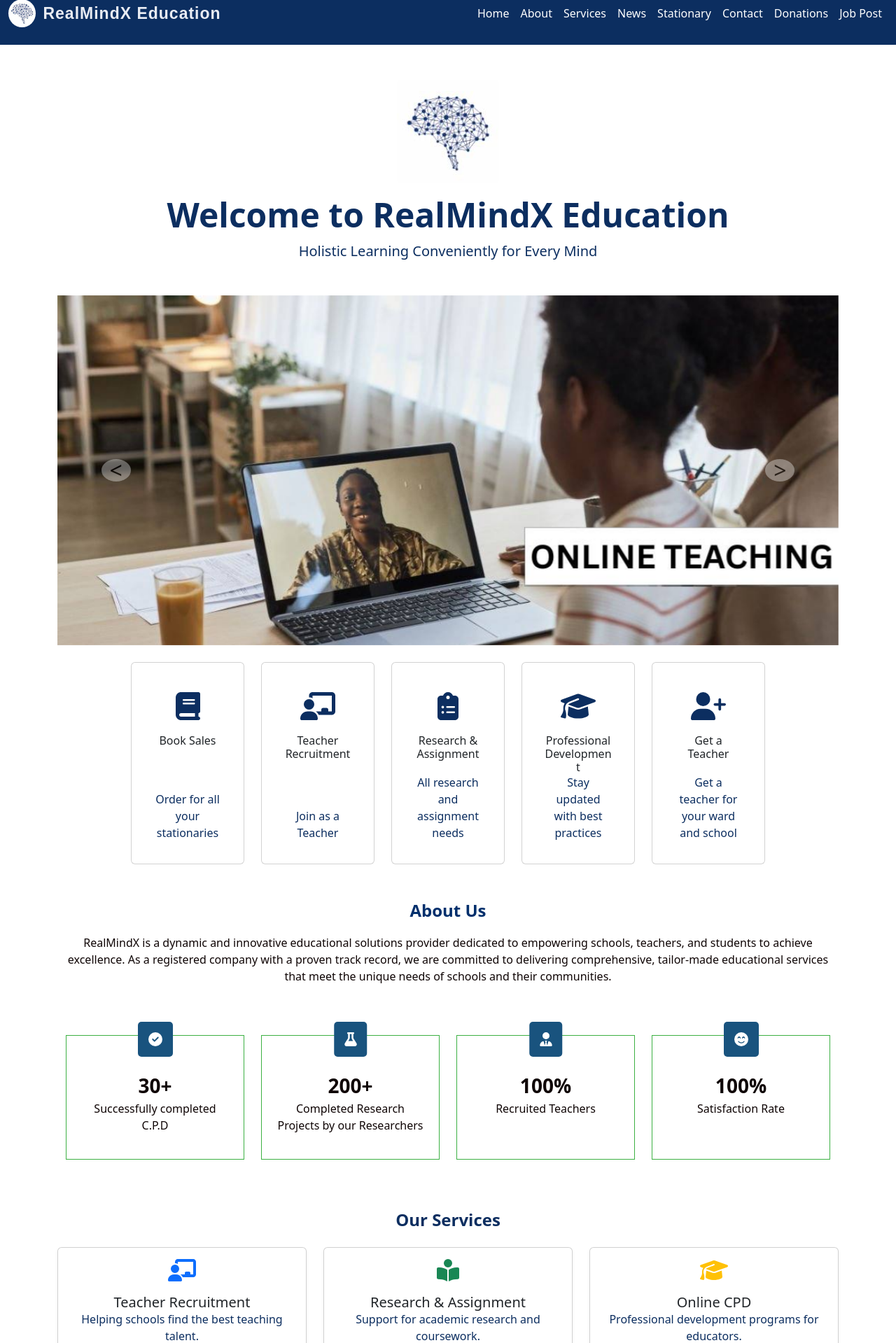
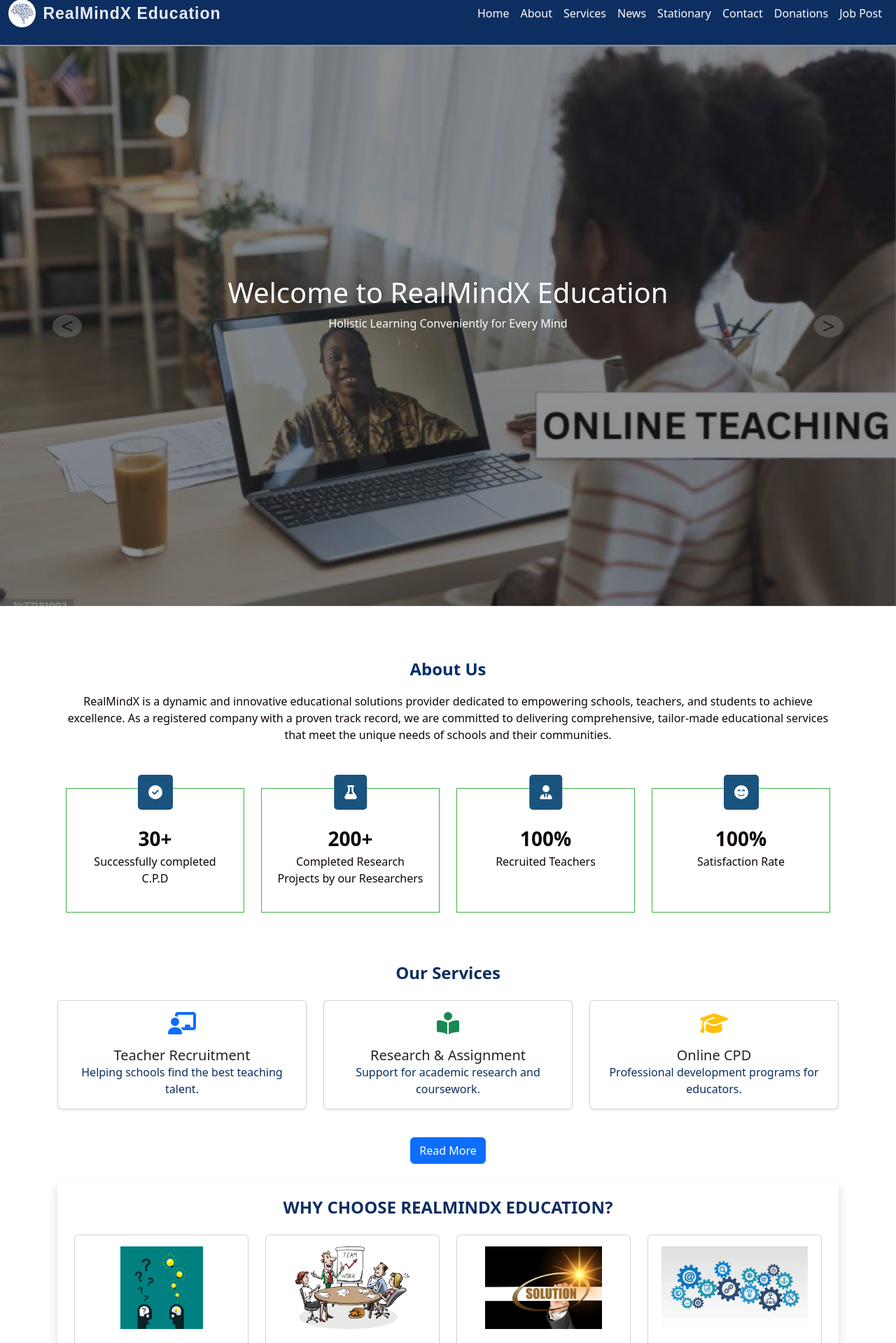
Before and after one commit to EmmanuelDanso1/learning_platform, a Flask app: page / in a window 1280 px wide. Shown: the part 14-1933 px from the top of the page at 70% size. Run offline with Flask 3, Linux system fonts and the light colour scheme; some libraries are stand-ins or nearby versions.

Commit message:
updatd the homepage

```diff
--- a/models.py
+++ b/models.py
@@ -49,5 +49,6 @@ class Application(db.Model):
     status = db.Column(db.String(20), default='under review')  # Default status is 'under review'
     cv = db.Column(db.String(150), nullable=False)
     certificate = db.Column(db.String(150), nullable=False)
+    cover_letter = db.Column(db.String(150), nullable=True)  # Optional upload
     user_id = db.Column(db.Integer, db.ForeignKey('user.id'), nullable=False)
     job_id = db.Column(db.Integer, db.ForeignKey('job_post.id'), nullable=False)
--- a/routes.py
+++ b/routes.py
@@ -309,6 +309,7 @@ def apply(job_id):
     if request.method == 'POST':
         cv = request.files.get('cv')
         certificate = request.files.get('certificate')
+        cover_letter = request.files.get('cover_letter')  # Optional field
 
         if not cv or not allowed_document(cv.filename):
             flash('CV must be a PDF, DOC, or DOCX file.', 'danger')
@@ -326,12 +327,23 @@ def apply(job_id):
         certificate_filename = f"{uuid.uuid4().hex}_{secure_filename(certificate.filename)}"
         certificate.save(os.path.join(app.config['UPLOAD_FOLDER'], certificate_filename))
 
+        # Handle optional cover letter
+        cover_letter_filename = None
+        if cover_letter and cover_letter.filename != '':
+            if not allowed_document(cover_letter.filename):
+                flash('Cover letter must be a PDF, DOC, or DOCX file.', 'danger')
+                return redirect(request.url)
+
+            cover_letter_filename = f"{uuid.uuid4().hex}_{secure_filename(cover_letter.filename)}"
+            cover_letter.save(os.path.join(app.config['UPLOAD_FOLDER'], cover_letter_filename))
+
         # Save application
         new_application = Application(
             date_applied=datetime.now(),
             status='Under review',
             cv=cv_filename,
             certificate=certificate_filename,
+            cover_letter=cover_letter_filename,  # Can be None
             user_id=current_user.id,
             job_id=job_id
         )
--- a/static/main.css
+++ b/static/main.css
@@ -6,9 +6,6 @@ html,body {
   flex-direction: column;
   margin: 0;
   margin-top: 1.0rem;
-  /* overflow: hidden;  */
-  min-height: 100vh;
-
 }
 
 .container{
@@ -93,6 +90,11 @@ html,body {
 .logo-icon {
     width: 80px; /* Adjust based on actual image size */
 }
+/* images carousel at homepage */
+#educationCarousel .carousel-inner img {
+  height: 100vh;
+  object-fit: cover;
+}
 
 /* fit image at latest news */
 .news_img {
@@ -144,11 +146,7 @@ h1, h2, h3, h4{
 .card-text{
   color:#0C2E60;
 }
-/* images carousel at homepage */
-#educationCarousel .carousel-inner img {
-  height: 500px; /* Adjust height as needed */
-  object-fit: cover;
-}
+
 .custom-control {
   font-size: 2rem;
   color: black;
@@ -254,6 +252,20 @@ footer .bottom {
     padding: 0;
   }
 }
+@media (max-width: 768px) {
+  .carousel-caption-wrapper h1 {
+    font-size: 1.3rem;
+  }
+
+  .carousel-caption-wrapper p {
+    font-size: 0.95rem;
+  }
+
+  .carousel-caption-wrapper {
+    top: 60% !important; /* slightly lower */
+    transform: translate(-50%, -50%) !important;
+  }
+}
 
 /* carousel for smaller screens */
 @media (max-width: 576px) {
--- a/templates/apply.html
+++ b/templates/apply.html
@@ -9,9 +9,11 @@
         <label for="certificate">Upload your Certificate (PDF, DOC, DOCX):</label>
         <input type="file" name="certificate" required><br><br>
 
+        <label for="cover_letter">Upload your Cover Letter (optional - PDF, DOC, DOCX):</label>
+        <input type="file" name="cover_letter"><br><br>
+
         <button class="btn btn-primary" type="submit">Submit Application</button>
     </form><br>
 
     <a href="{{ url_for('users_dashboard') }}">Back to Dashboard</a>
-
 {% endblock %}
--- a/templates/home.html
+++ b/templates/home.html
@@ -1,33 +1,35 @@
 {% extends "index.html" %}
 
 {% block title %}Home{% endblock %}
+{% block fullwidth %}
+<!-- Videos Section with Full Background Overlay and Full-Width Carousel -->
+<section class="position-relative w-100 pt-5" style="overflow: hidden;">
+  <!-- Fullscreen Overlay -->
+  <div class="position-absolute top-0 start-0 w-100 h-100 bg-dark bg-opacity-50 z-2"></div>
 
-{% block content %}
-<!-- Hero Banner -->
-<section class="mt-4 mb-5 text-center">
-  <img src="{{ url_for('static', filename='images/brain.jpg') }}" class="img-fluid rounded" alt="Hero Image">
-  <h1 class="display-5 mt-3 fw-bold">Welcome to RealMindX Education</h1>
-  <p class="lead">Holistic Learning Conveniently for Every Mind</p>
-</section>
+  <div class="position-absolute top-50 start-50 translate-middle text-center text-white z-3 carousel-caption-wrapper">
+    <h1 class="text-white">Welcome to RealMindX Education</h1>
+    <p>Holistic Learning Conveniently for Every Mind</p>
+  </div>
 
-<!-- videos Section -->
-<section>
-  <div id="educationCarousel" class="carousel slide" data-bs-ride="carousel">
+
+  <!-- Carousel (Full Width) -->
+  <div id="educationCarousel" class="carousel slide w-100 position-relative z-1" data-bs-ride="carousel">
     <div class="carousel-inner">
       <div class="carousel-item active">
-      <img src="{{url_for('static', filename='images/online_teaching.jpg') }}" class="d-block w-100" alt="Online Teaching">
+        <img src="{{ url_for('static', filename='images/online_teaching.jpg') }}" class="d-block w-100" alt="Online Teaching">
       </div>
       <div class="carousel-item">
         <img src="{{ url_for('static', filename='images/research.jpg') }}" class="d-block w-100" alt="Research">
       </div>
       <div class="carousel-item">
-      <img src="{{ url_for('static', filename='images/teacher_cpd.jpg') }}" class="d-block w-100" alt="teacher_cpd">
+        <img src="{{ url_for('static', filename='images/teacher_cpd.jpg') }}" class="d-block w-100" alt="Teacher CPD">
       </div>
       <div class="carousel-item">
-      <img src="{{ url_for('static', filename='images/teaching jobs.jpg') }}" class="d-block w-100" alt="teaching jobs">
+        <img src="{{ url_for('static', filename='images/teaching jobs.jpg') }}" class="d-block w-100" alt="Teaching Jobs">
       </div>
       <div class="carousel-item">
-      <img src="{{ url_for('static', filename='images/stationery.jpg') }}" class="d-block w-100" alt="stationery">
+        <img src="{{ url_for('static', filename='images/stationery.jpg') }}" class="d-block w-100" alt="Stationery">
       </div>
     </div>
     <button class="carousel-control-prev" type="button" data-bs-target="#educationCarousel" data-bs-slide="prev">
@@ -39,66 +41,11 @@
       <span class="visually-hidden">Next</span>
     </button>
   </div>
-
 </section>
-
-<div class="container py-4">
-  <div class="row g-4 justify-content-center cardd">
-
-    <div class="col-12 col-sm-6 col-md-4 col-lg-2 d-flex">
-      <div class="card text-center p-3 w-100 h-100">
-        <div class="card-body d-flex flex-column">
-          <div class="card-icon"><i class="fas fa-book"></i></div>
-          <h6 class="card-title card-decor">Book Sales</h6>
-          <p class="card-text mt-auto">Order for all your stationaries</p>
-        </div>
-      </div>
-    </div>
-
-    <div class="col-12 col-sm-6 col-md-4 col-lg-2 d-flex">
-      <div class="card text-center p-3 w-100 h-100">
-        <div class="card-body d-flex flex-column">
-          <div class="card-icon"><i class="fas fa-chalkboard-teacher"></i></div>
-          <h6 class="card-title">Teacher Recruitment</h6>
-          <p class="card-text mt-auto">Join as a Teacher</p>
-        </div>
-      </div>
-    </div>
-
-    <div class="col-12 col-sm-6 col-md-4 col-lg-2 d-flex">
-      <div class="card text-center p-3 w-100 h-100">
-        <div class="card-body d-flex flex-column">
-          <div class="card-icon"><i class="fas fa-clipboard-list"></i></div>
-          <h6 class="card-title">Research & Assignment</h6>
-          <p class="card-text mt-auto">All research and assignment needs</p>
-        </div>
-      </div>
-    </div>
-
-    <div class="col-12 col-sm-6 col-md-4 col-lg-2 d-flex">
-      <div class="card text-center p-3 w-100 h-100">
-        <div class="card-body d-flex flex-column">
-          <div class="card-icon"><i class="fas fa-graduation-cap"></i></div>
-          <h6 class="card-title">Professional Development</h6>
-          <p class="card-text mt-auto">Stay updated with best practices</p>
-        </div>
-      </div>
-    </div>
-
-    <div class="col-12 col-sm-6 col-md-4 col-lg-2 d-flex">
-      <div class="card text-center p-3 w-100 h-100">
-        <div class="card-body d-flex flex-column">
-          <div class="card-icon"><i class="fas fa-user-plus"></i></div>
-          <h6 class="card-title">Get a Teacher</h6>
-          <p class="card-text mt-auto">Get a teacher for your ward and school</p>
-        </div>
-      </div>
-    </div>
-
-  </div>
-</div>
+{%endblock%}
+{% block content %}
 <!-- About us -->
-<section class="container text-center my-4">
+<section class="container text-center my-0 py-0">
   <a href="{{ url_for('about') }}" class="fw-bold mb-3 d-block text-decoration-none" style="color: #002F6C; font-size: 1.5rem;">
     About Us
   </a>
@@ -116,7 +63,9 @@
 <section class="my-4">
   <h4 class="text-center fw-bold mb-4">Our Services</h4>
   <div class="row text-center">
+    <!-- Card 1 -->
     <div class="col-md-4 mb-3">
+      <a href="{{ url_for('services') }}" class="text-decoration-none text-dark">
         <div class="card shadow-sm h-100">
           <div class="card-body">
             <i class="fa-solid fa-chalkboard-teacher fa-2x text-primary mb-3"></i>
@@ -124,8 +73,12 @@
             <p class="card-text">Helping schools find the best teaching talent.</p>
           </div>
         </div>
+      </a>
     </div>
+
+    <!-- Card 2 -->
     <div class="col-md-4 mb-3">
+      <a href="{{ url_for('services') }}" class="text-decoration-none text-dark">
         <div class="card shadow-sm h-100">
           <div class="card-body">
             <i class="fa-solid fa-book-open-reader fa-2x text-success mb-3"></i>
@@ -133,8 +86,12 @@
             <p class="card-text">Support for academic research and coursework.</p>
           </div>
         </div>
+      </a>
     </div>
+
+    <!-- Card 3 -->
     <div class="col-md-4 mb-3">
+      <a href="{{ url_for('services') }}" class="text-decoration-none text-dark">
         <div class="card shadow-sm h-100">
           <div class="card-body">
             <i class="fa-solid fa-graduation-cap fa-2x text-warning mb-3"></i>
@@ -142,9 +99,15 @@
             <p class="card-text">Professional development programs for educators.</p>
           </div>
         </div>
+      </a>
     </div>
   </div>
+  <!-- Learn More Button -->
+  <div class="text-center mt-4">
+    <a href="{{ url_for('services') }}" class="btn btn-primary">Read More</a>
+  </div>
 </section>
+
 <!-- Why Choose Us -->
 <section class="p-4 shadow rounded mb-4">
   <h4 class="text-center fw-bold mb-4">WHY CHOOSE REALMINDX EDUCATION?</h4>
@@ -193,10 +156,6 @@
 
   </div>
 </section>
->
-
-
-
 <!-- News Preview -->
 <section class="my-4 bg-light p-4 rounded shadow-sm">
   <h4 class="text-center fw-bold mb-4">Latest News</h4>
--- a/templates/index.html
+++ b/templates/index.html
@@ -54,6 +54,8 @@
 </nav>
 
   <!-- Page Content -->
+  <!-- wants the carousel to span to full width -->
+   {% block fullwidth %}{% endblock %}
   <main class="container mt-5 pt-4">
     {% with messages = get_flashed_messages(with_categories=true) %}
       {% if messages %}
--- a/templates/speed_count.html
+++ b/templates/speed_count.html
@@ -3,7 +3,7 @@
 <div class="container py-5">
   <div class="row g-4 justify-content-center">
 
-    <div class="col-6 col-md-3">
+    <div class="col-12 col-sm-6 col-md-3">
       <div class="stat-box w-100 h-100">
         <div class="stat-icon"><i class="fas fa-check-circle"></i></div>
         <div class="count-number" data-target="30">0</div>
@@ -11,7 +11,7 @@
       </div>
     </div>
 
-    <div class="col-6 col-md-3">
+    <div class="col-12 col-sm-6 col-md-3">
       <div class="stat-box w-100 h-100">
         <div class="stat-icon"><i class="fas fa-flask"></i></div>
         <div class="count-number" data-target="200">0</div>
@@ -19,7 +19,7 @@
       </div>
     </div>
 
-    <div class="col-6 col-md-3">
+    <div class="col-12 col-sm-6 col-md-3">
       <div class="stat-box w-100 h-100">
         <div class="stat-icon"><i class="fas fa-user-tie"></i></div>
         <div class="count-number" data-target="100">0</div>
@@ -27,7 +27,7 @@
       </div>
     </div>
 
-    <div class="col-6 col-md-3">
+    <div class="col-12 col-sm-6 col-md-3">
       <div class="stat-box w-100 h-100">
         <div class="stat-icon"><i class="fas fa-smile-beam"></i></div>
         <div class="count-number" data-target="100">0</div>
@@ -37,6 +37,7 @@
 
   </div>
 </div>
+
 {% endblock %}
 
 {% block scripts %}
```
Also changed, not shown: migrations/versions/d15704499c76_added_an_optional_cover_letter.py (added, +32 -0 lines), templates/about.html (+14 -10 lines), templates/view_applicants.html (+11 -0 lines), test_routes.py (deleted, +0 -289 lines), instance/platform.db, static/uploads/image12.jpeg (deleted), static/uploads/image3-1.jpeg (deleted), 3 other files. Lines whose indentation alone changed are shown as unchanged.
